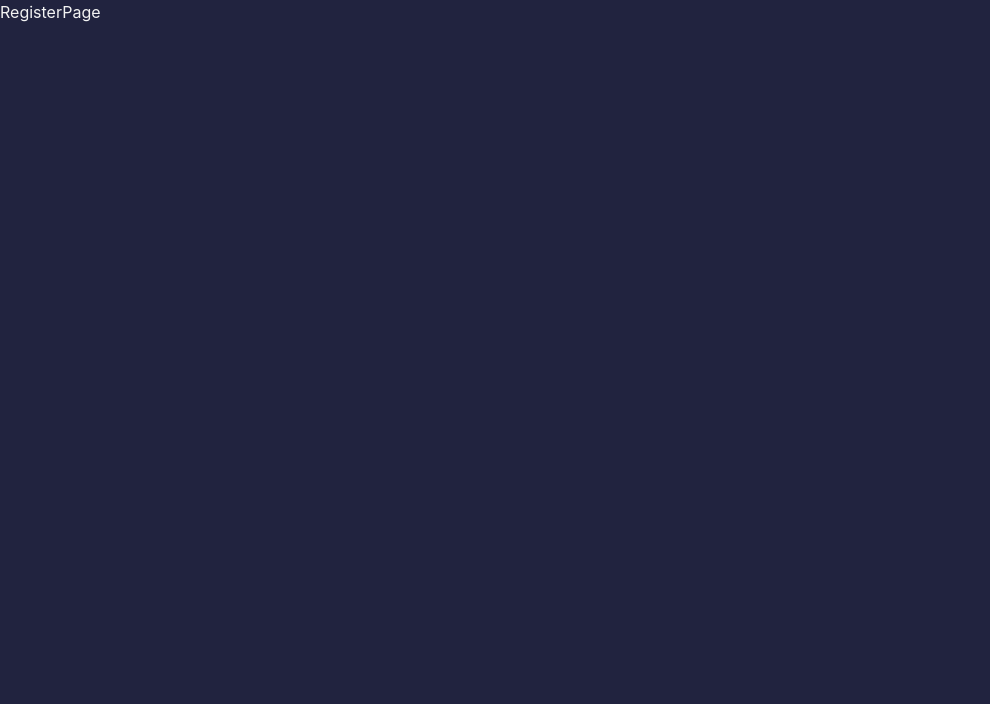
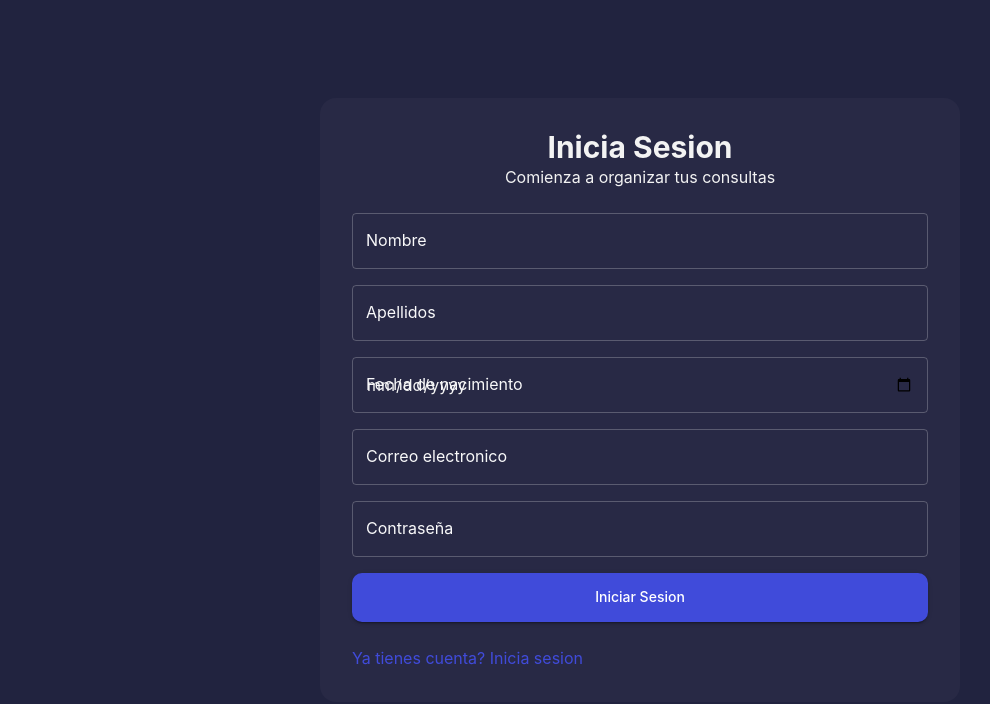
Before and after one commit to mattiasdu944/Innova-Crm, a React (Vite) app: page /auth/register in a window 1280 px wide. Shown: the top 704 px of the page, without its empty margins (0-990 px from the left). Built offline with nearby package versions, Linux system fonts and the light colour scheme.

Commit message:
end design

```diff
--- /dev/null
+++ b/src/components/auth/FormLogin.tsx
@@ -0,0 +1,20 @@
+import { FC } from 'react'
+import { Link } from 'react-router-dom'
+
+import { Box, Button, TextField, Typography } from '@mui/material';
+
+export const FormLogin: FC = () => {
+    return (
+        <>
+            <Box component='form' sx={{ display:'flex', flexDirection:'column' }}>
+                <TextField sx={{ mb:'1rem' }} label='Correo electronico' type='email'/>
+                <TextField sx={{ mb:'1rem' }} label='Contraseña' type='password'/>
+                <Button type='submit' sx={{ mb:2 }}>Iniciar Sesion</Button>
+
+                <Link to='/auth/register'>
+                    <Typography color='primary.main'>No tienes cuenta? Registrate</Typography>
+                </Link>
+            </Box>
+        </>
+    )
+}
--- /dev/null
+++ b/src/components/auth/FormRegister.tsx
@@ -0,0 +1,23 @@
+import { FC } from 'react'
+
+import { Box, Button, TextField, Typography } from '@mui/material'
+import { Link } from 'react-router-dom'
+
+export const FormRegister: FC = () => {
+    return (
+        <>
+            <Box component='form' sx={{ display:'flex', flexDirection:'column' }}>
+                <TextField sx={{ mb:'1rem' }} label='Nombre'/>
+                <TextField sx={{ mb:'1rem' }} label='Apellidos'/>
+                <TextField sx={{ mb:'1rem' }} label='Fecha de nacimiento' type='date'/>
+                <TextField sx={{ mb:'1rem' }} label='Correo electronico' type='email'/>
+                <TextField sx={{ mb:'1rem' }} label='Contraseña' type='password'/>
+                <Button type='submit' sx={{ mb:3 }}>Iniciar Sesion</Button>
+
+                <Link to='/auth/login'>
+                    <Typography color='primary.main'>Ya tienes cuenta? Inicia sesion</Typography>
+                </Link>
+            </Box>
+        </>
+    )
+}
--- /dev/null
+++ b/src/components/auth/index.ts
@@ -0,0 +1,2 @@
+export * from './FormLogin'
+export * from './FormRegister'
--- a/src/components/index.ts
+++ b/src/components/index.ts
@@ -1,3 +1,3 @@
-// export * from './patients'
+export * from './auth'
 export * from './quotes'
 export * from './ui'
--- a/src/layouts/AuthLayout.tsx
+++ b/src/layouts/AuthLayout.tsx
@@ -5,7 +5,7 @@ import { Box } from '@mui/material'
 
 export const AuthLayout: FC = () => {
     return (
-        <Box component='main'>
+        <Box component='main' sx={{ display:'flex', width:'100%', minHeight:'100vh', justifyContent:'center', alignItems:'center', flexDirection:'column' }}>
             <Outlet/>
         </Box>
     )
--- a/src/pages/auth/LoginPage.tsx
+++ b/src/pages/auth/LoginPage.tsx
@@ -1,7 +1,21 @@
-import React from 'react'
+import { FC } from 'react'
 
-export const LoginPage = () => {
+import { Box, Typography } from '@mui/material';
+import { FormLogin } from '../../components/auth/FormLogin';
+
+export const LoginPage: FC = () => {
     return (
-        <div>LoginPage</div>
+        <Box
+            sx={{
+                bgcolor:'secondary.main',
+                padding:'2rem',
+                borderRadius: '1rem',
+                width:{ xs:'80%', md:'50%' },
+            }}
+        >
+            <Typography variant='h1' textAlign='center'>Inicia Sesion</Typography>
+            <Typography textAlign='center' mb={ 3 }>Comienza a organizar tus consultas</Typography>
+            <FormLogin/>
+        </Box>
     )
 }
--- a/src/pages/auth/RegisterPage.tsx
+++ b/src/pages/auth/RegisterPage.tsx
@@ -1,7 +1,21 @@
-import React from 'react'
+import { FC } from 'react'
 
-export const RegisterPage = () => {
+import { Box, Typography } from '@mui/material'
+import { FormRegister } from '../../components'
+
+export const RegisterPage: FC = () => {
     return (
-        <div>RegisterPage</div>
+        <Box
+            sx={{
+                bgcolor:'secondary.main',
+                padding:'2rem',
+                borderRadius: '1rem',
+                width:{ xs:'80%', md:'50%' },
+            }}
+        >
+            <Typography variant='h1' textAlign='center'>Inicia Sesion</Typography>
+            <Typography textAlign='center' mb={ 3 }>Comienza a organizar tus consultas</Typography>
+            <FormRegister/>
+        </Box>
     )
 }
--- a/src/theme/index.ts
+++ b/src/theme/index.ts
@@ -73,6 +73,7 @@ export const lightTheme = createTheme({
                 root: {
                     textTransform: 'none',
                     borderRadius: 10,
+                    padding:'.75rem'
                 }
             }
         },
```
